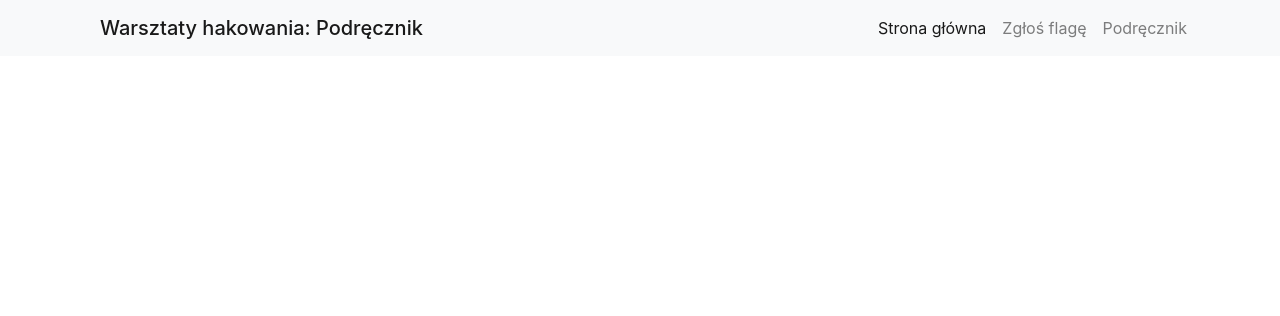
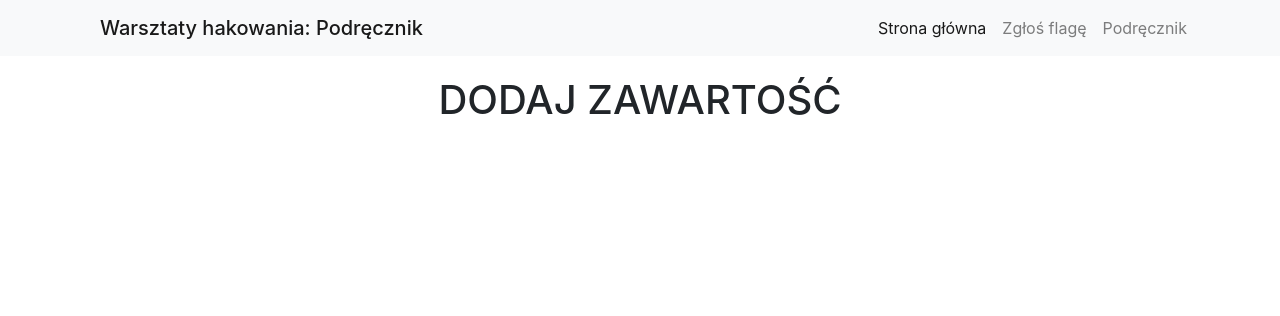
Before and after one commit to putrequest/PUTcyberConf-WEB-Ctf, a Flask app: page /help in a window 1280 px wide. Shown: the top 316 px of the page. Run offline with Flask 2, Linux system fonts and the light colour scheme; some libraries are stand-ins or nearby versions.

Commit message:
Update help.html

```diff
--- a/app/templates/help.html
+++ b/app/templates/help.html
@@ -4,6 +4,6 @@
 
 {% block body %}
 
-
+<h1>DODAJ ZAWARTOŚĆ</h1>
 
 {% endblock %}
```
